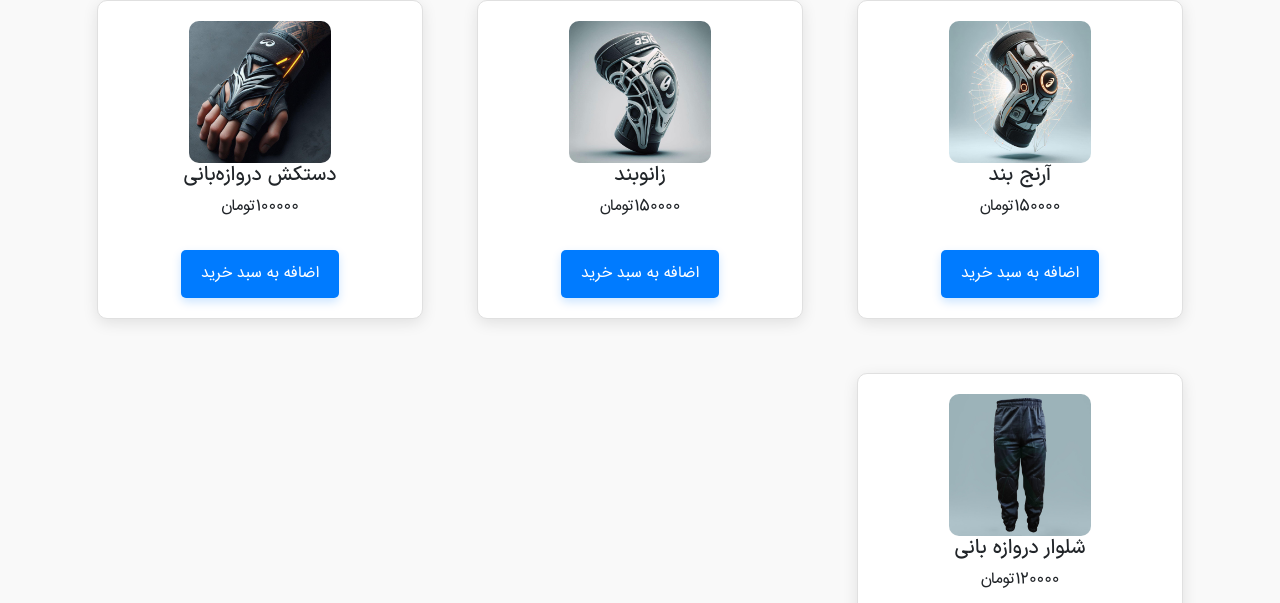
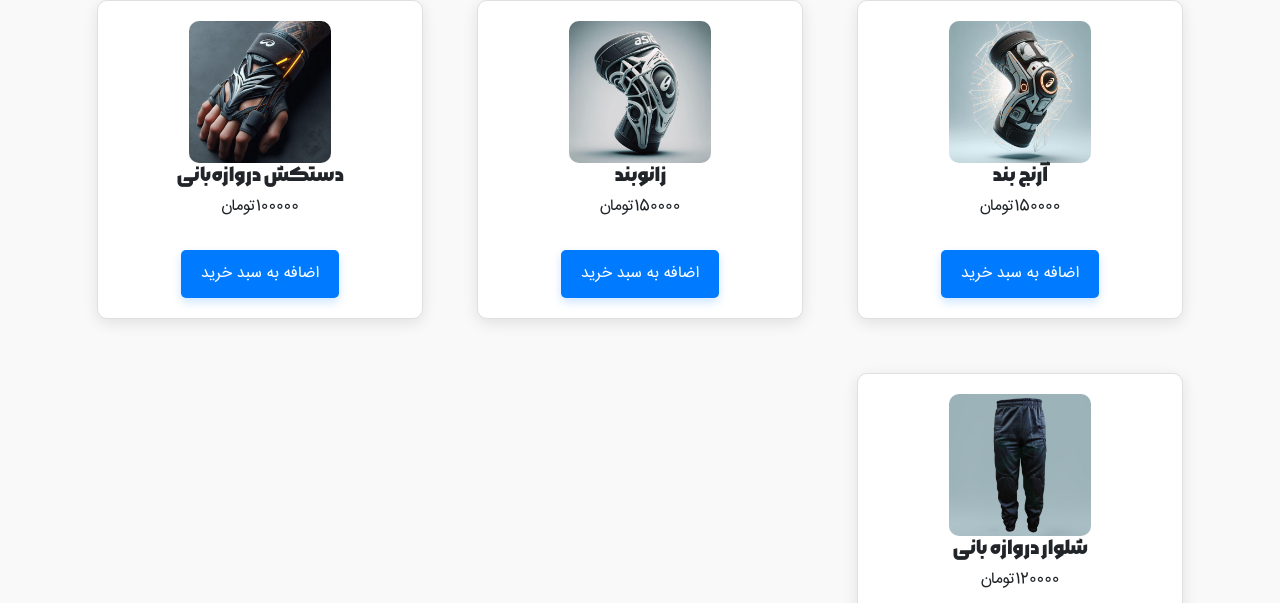
Before and after one commit to coderMHB/akademi, a plain HTML site: page index.html in a window 1280 px wide. Shown: the part 197-800 px from the top of the page. Drawn offline with nearby package versions, Linux system fonts and the light colour scheme.

Commit message:
debug and factor genarate

```diff
--- a/index.html
+++ b/index.html
@@ -130,7 +130,7 @@
           equipmentDiv.innerHTML = `
             <div class="equipment">
               <img src="${item.image}" alt="${item.name}" class="w-50">
-              <h5>${item.name}</h5>
+              <h5 style="font-family: 'moraba';">${item.name}</h5>
               <p dir="rtl">${item.price}تومان</p>
               <button class="btn btn-primary btn-add" onclick="addToCart('${item.id}', ${item.price})">اضافه به سبد خرید</button>
           </div>
```
